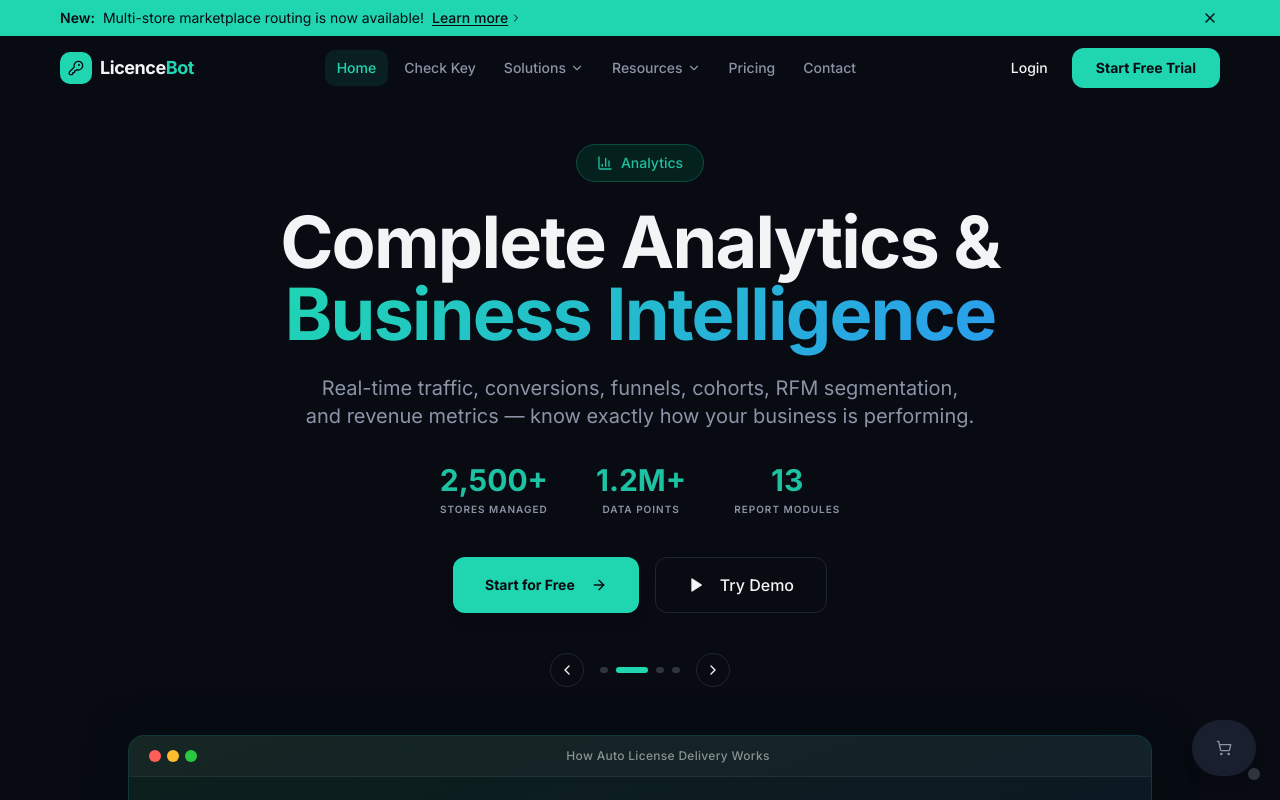
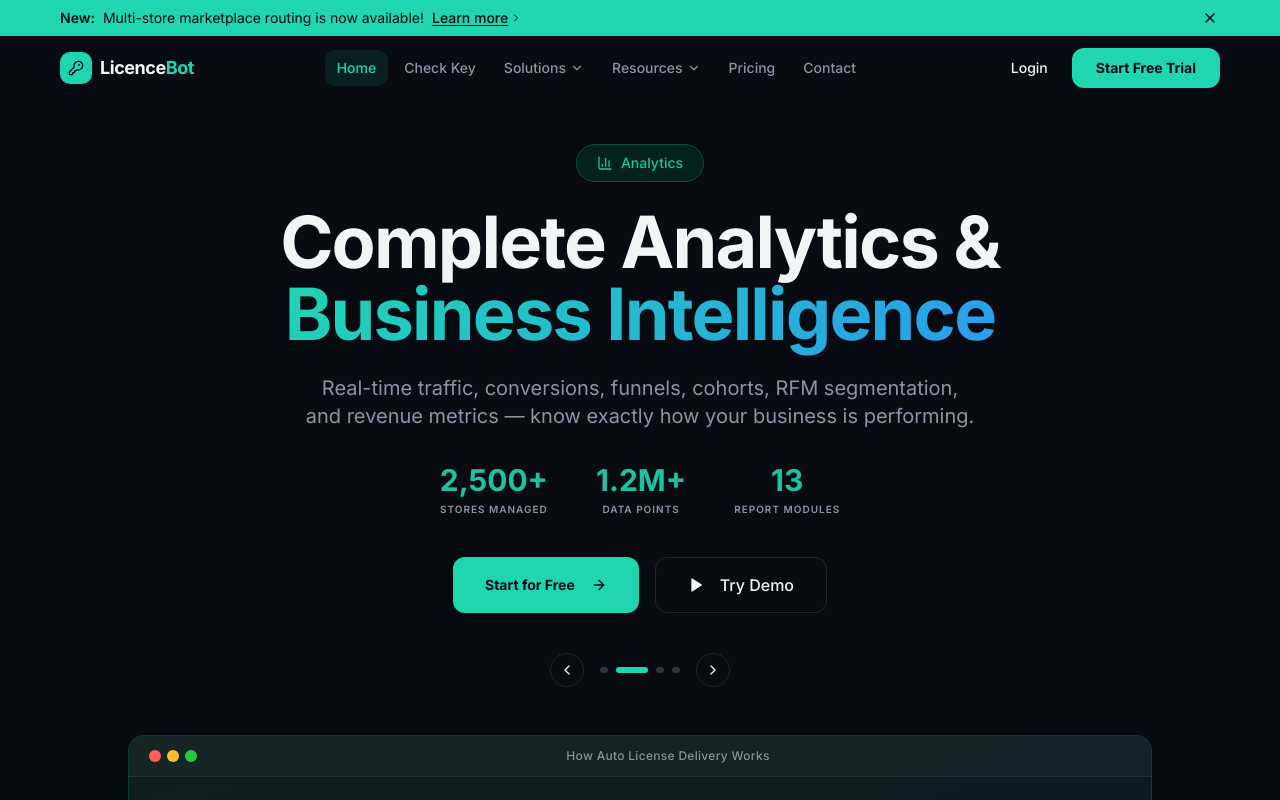
Before and after one commit to rafshanDev90/LicenceBot-Frontend, a Next.js app: page / in a window 1280 px wide. Shown: the top 800 px of the page. Built offline with nearby package versions, Linux system fonts and the light colour scheme.

Commit message:
removed checkout button

```diff
--- a/app/layout.tsx
+++ b/app/layout.tsx
@@ -3,8 +3,6 @@
 import { GeistSans } from 'geist/font/sans'; // Import from the package
 import { GeistMono } from 'geist/font/mono';
 import { cn } from "@/lib/utils";
-import { CartDrawer } from "@/components/cart/CartDrawer";
-import { FloatingCart } from "@/components/cart/FloatingCart";
 
 export const metadata: Metadata = {
   title: 'LicenceBot - E-commerce Intelligence Platform',
@@ -21,8 +19,6 @@
     <html lang="en" className={cn("dark antialiased", GeistSans.variable, GeistMono.variable)}>
       <body className="min-h-screen bg-background font-sans">
         {children}
-        <CartDrawer />
-        <FloatingCart />
       </body>
     </html>
   )
```
